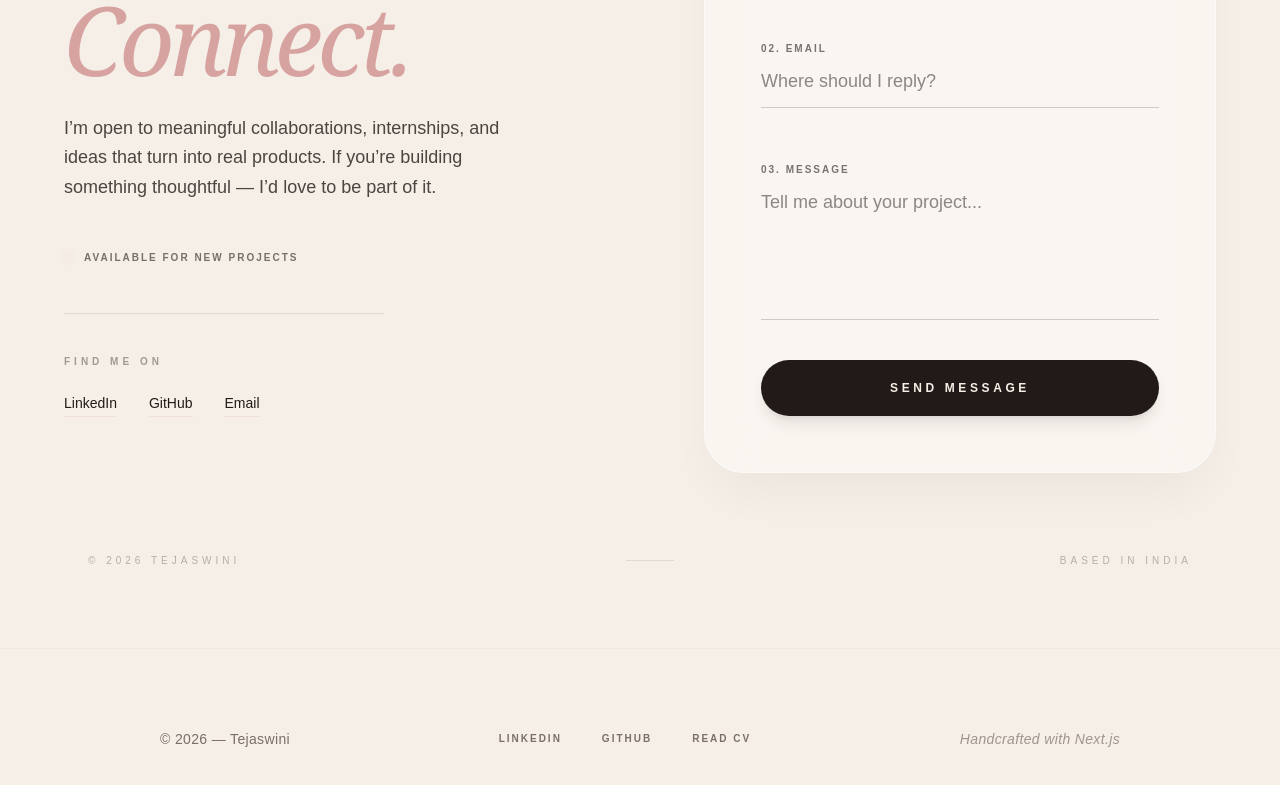
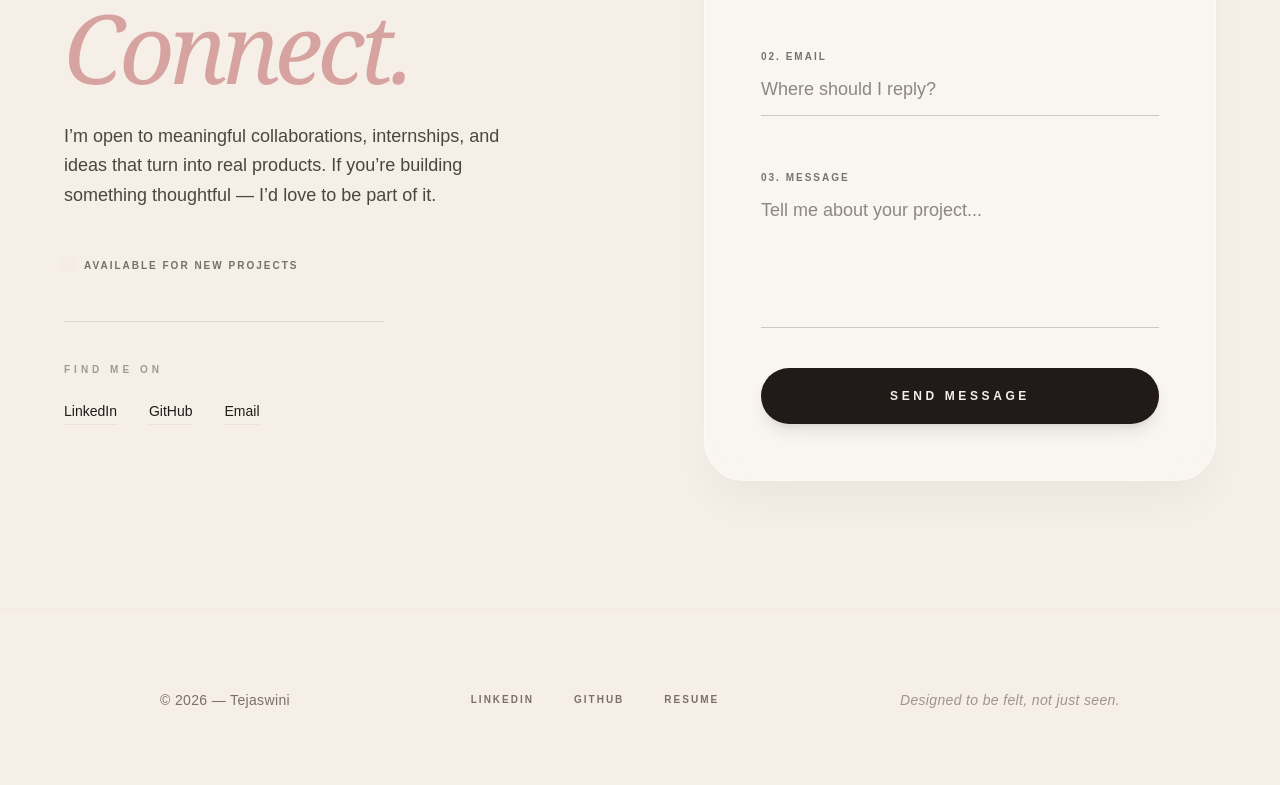
Before and after one commit to tejuuu-7774/Portfolio_, a Next.js app: page /contact in a window 1280 px wide. Shown: the part 335-1120 px from the top of the page. Built offline with nearby package versions, Linux system fonts and the light colour scheme.

Commit message:
updated footer

```diff
--- a/app/contact/page.tsx
+++ b/app/contact/page.tsx
@@ -73,14 +73,6 @@ export default function ContactPage() {
 
         </div>
       </div>
-
-      {/* FOOTER */}
-      <div className="w-full max-w-6xl mx-auto px-6 pb-10 flex justify-between items-center text-[10px] uppercase tracking-[0.4em] text-[#221A18]/30">
-        <p>© 2026 TEJASWINI</p>
-        <div className="h-[1px] w-12 bg-[#221A18]/10 hidden md:block" />
-        <p className="hidden md:block">BASED IN INDIA</p>
-      </div>
-
     </main>
   );
 }
--- a/components/Footer.tsx
+++ b/components/Footer.tsx
@@ -2,15 +2,41 @@ export default function Footer() {
   return (
     <footer className="py-20 bg-[#F5EFE7] border-t border-[#D7A3A1]/10">
       <div className="max-w-5xl mx-auto px-8 flex flex-col md:flex-row justify-between items-center gap-8 text-[#7C6E6A] text-sm tracking-wide">
-        <p className="font-medium">© {new Date().getFullYear()} — Tejaswini</p>
+
+        <p className="font-medium">
+          © {new Date().getFullYear()} — Tejaswini
+        </p>
 
         <div className="flex gap-10 uppercase text-[10px] font-bold tracking-[0.2em]">
-          <a href="#" className="hover:text-[#D7A3A1] transition-colors">LinkedIn</a>
-          <a href="#" className="hover:text-[#D7A3A1] transition-colors">GitHub</a>
-          <a href="#" className="hover:text-[#D7A3A1] transition-colors">Read CV</a>
+          <a
+            href="https://www.linkedin.com/in/tejaswini-palwai-9a1549268/"
+            target="_blank"
+            className="hover:text-[#D7A3A1] transition-colors"
+          >
+            LinkedIn
+          </a>
+
+          <a
+            href="https://github.com/tejuuu-7774"
+            target="_blank"
+            className="hover:text-[#D7A3A1] transition-colors"
+          >
+            GitHub
+          </a>
+
+          <a
+            href="/resume.pdf"
+            target="_blank"
+            className="hover:text-[#D7A3A1] transition-colors"
+          >
+            Resume
+          </a>
         </div>
 
-        <p className="italic opacity-70">Handcrafted with Next.js</p>
+        <p className="italic opacity-70">
+          Designed to be felt, not just seen.
+        </p>
+
       </div>
     </footer>
   );
```
